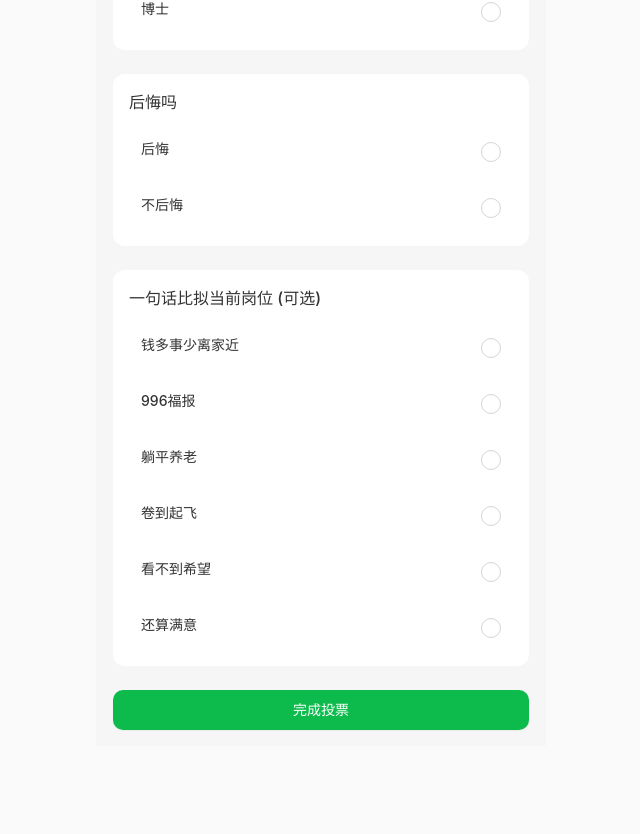
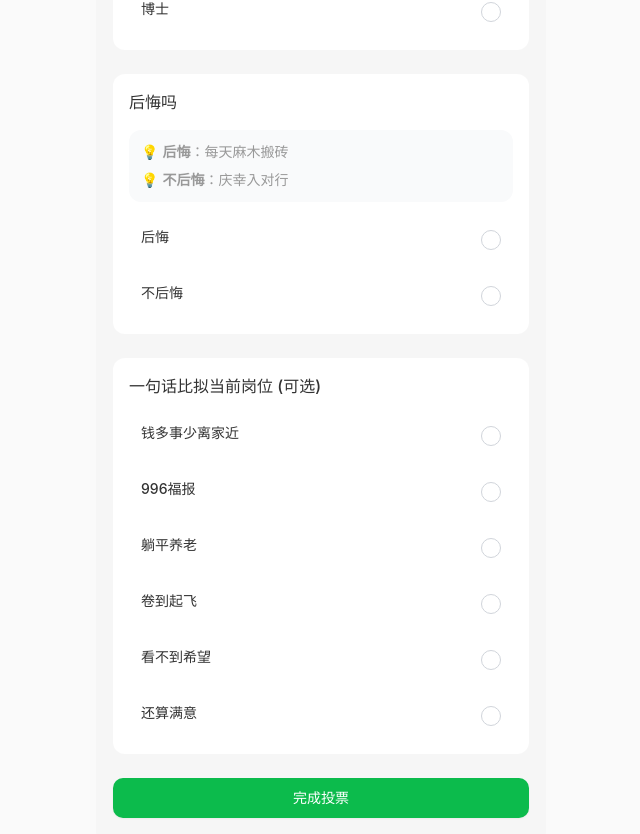
Before and after one commit to Zandazq/interview-poll-wizard, a React (Vite) app: page /vote-step-three in a window 1280 px wide. Shown: the part 2036-2870 px from the top of the page, without its empty margins (319-959 px from the left). Before the commit the page ends 2782 px from the top, so only its background shows below. Built offline with nearby package versions, Linux system fonts and the light colour scheme.

Commit message:
Add regret tip boxes
Added tip boxes for "后悔" (regret) and "不后悔" (no regret) sections.

```diff
--- a/src/pages/VoteStepThreePage.tsx
+++ b/src/pages/VoteStepThreePage.tsx
@@ -203,6 +203,12 @@ const VoteStepThreePage: React.FC = () => {
           {/* 后悔吗 */}
           <div className="bg-white rounded-lg p-4">
             <h3 className="text-base font-medium mb-4">后悔吗</h3>
+
+            <div className="mb-4 text-sm text-wechat-mediumGray bg-gray-50 rounded-lg p-3">
+              <div className="mb-2">💡 <strong>后悔</strong>：每天麻木搬砖</div>
+              <div>💡 <strong>不后悔</strong>：庆幸入对行</div>
+            </div>
+
             <div className="space-y-3">
               {["后悔", "不后悔"].map((option) => (
                 <div key={option} className="wechat-radio-item rounded-lg" onClick={() => handleChange("position", option)}>
```
